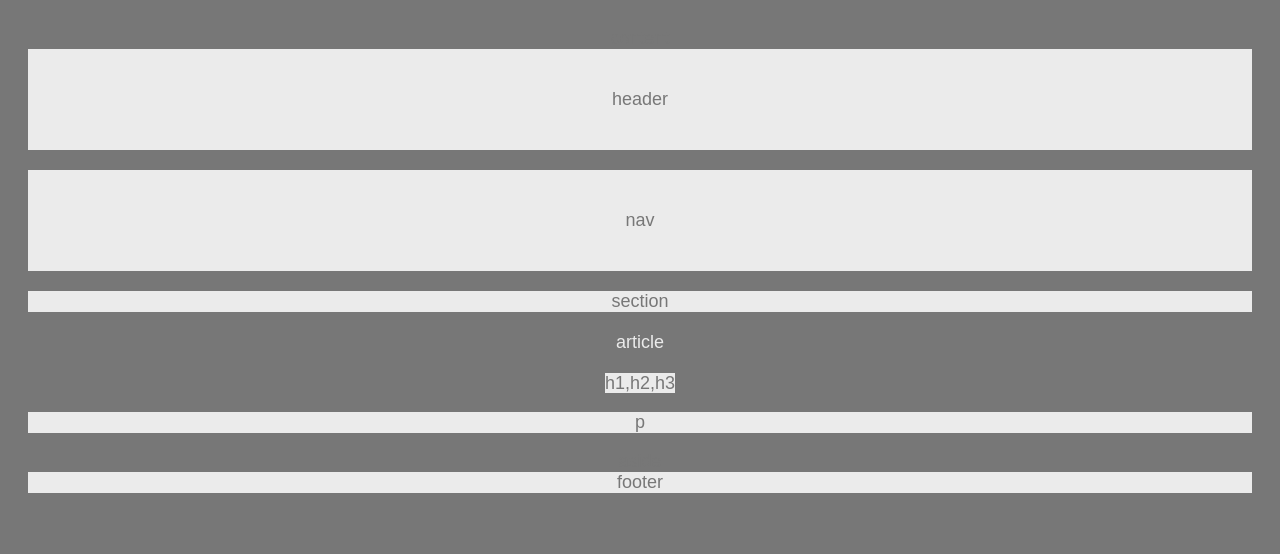
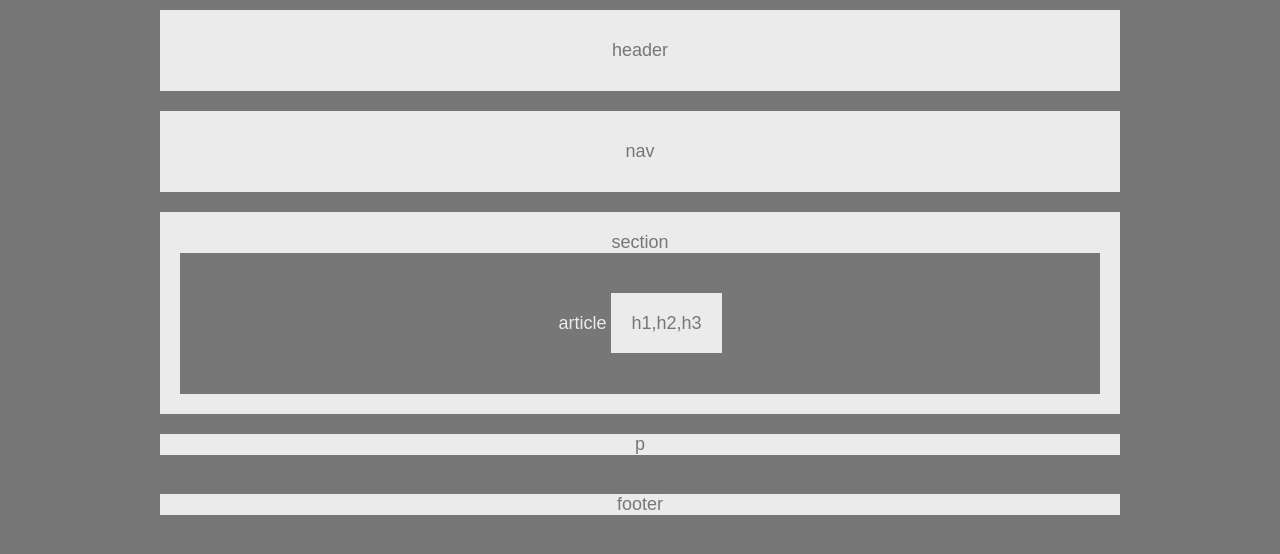
Before and after one commit to ABJervis/HW-Wireframe, a plain HTML site: page index.html in a window 1280 px wide. Drawn offline with Linux system fonts and the light colour scheme.

Commit message:
basic layout, need more styling

```diff
--- a/index.html
+++ b/index.html
@@ -3,8 +3,6 @@
 <head>
 
     <meta charset="UTF-8">
-    <width: 960px></width:>
-    <align-center>content</align-center>
     <title>HW-Wireframe</title>
     <link rel="stylesheet" href="style.css">
 </head>
@@ -22,15 +20,13 @@
 
     <section>
         section
+            <article>
+                article
+                <header1>
+                    h1,h2,h3
+                </header1>
+            </article>
     </section>
-
-    <article>
-        article
-    </article>
-
-    <header1>
-        h1,h2,h3
-    </header1>
 
     <p>
         p
--- a/style.css
+++ b/style.css
@@ -1,42 +1,50 @@
  *{
     box-sizing: border-box;
     text-align: center;
+
   }
 
 body {
     font-family: 'Arial', 'Helvetica Neue', Helvetica, sans-serif;
     color: #777;
     font-size: 18px;
-    padding: 20px;
     background: #777;
+    width: 960px; margin: 0 auto; padding 20px;
+
 }
 
 header {
     background: #ebebeb;
-    padding: 40px;
+    padding: 30px;
     margin-bottom: 20px;
-    margin-top: 0px;
+    margin-top: 10px;
 }
 
 nav {
     background: #ebebeb;
-    padding: 40px;
+    padding: 30px;
     margin-bottom: 20px;
 }
 
 section {
     background: #ebebeb;
+    padding: 20px;
     margin-bottom: 20px;
 }
 
 article {
     background-color: #777;
     color: #ebebeb;
-    margin-bottom: 20px;
+    padding: 60px;
+    margin-bottom: 0px;
+
 }
 
 header1 {
     background-color: #ebebeb;
+    color: #777777;
+    padding: 20px;
+
 }
 
 p {
```
